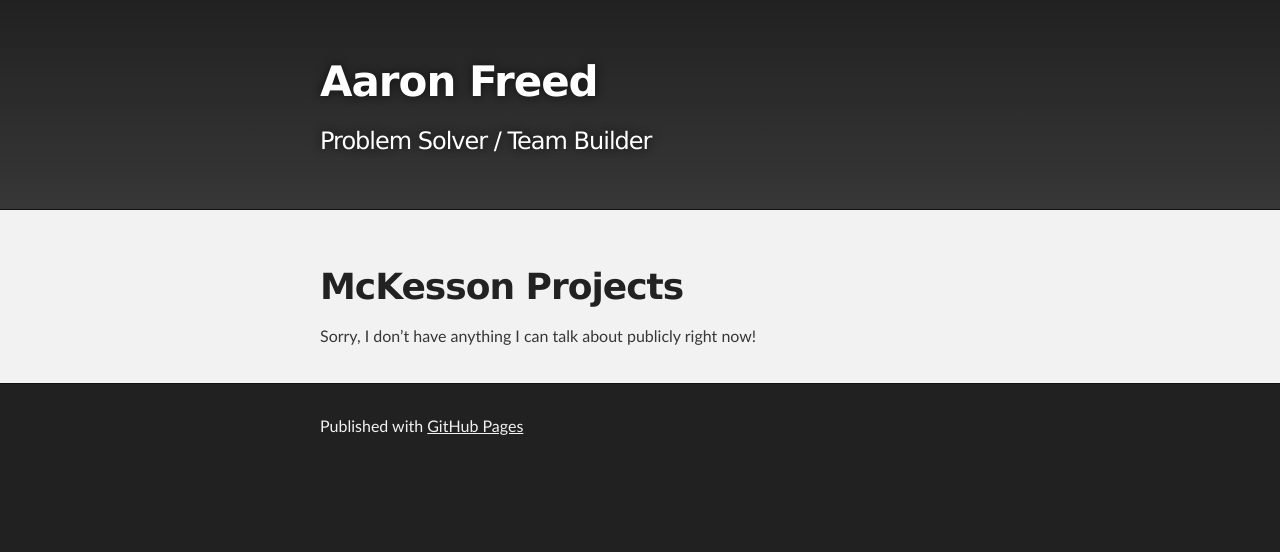
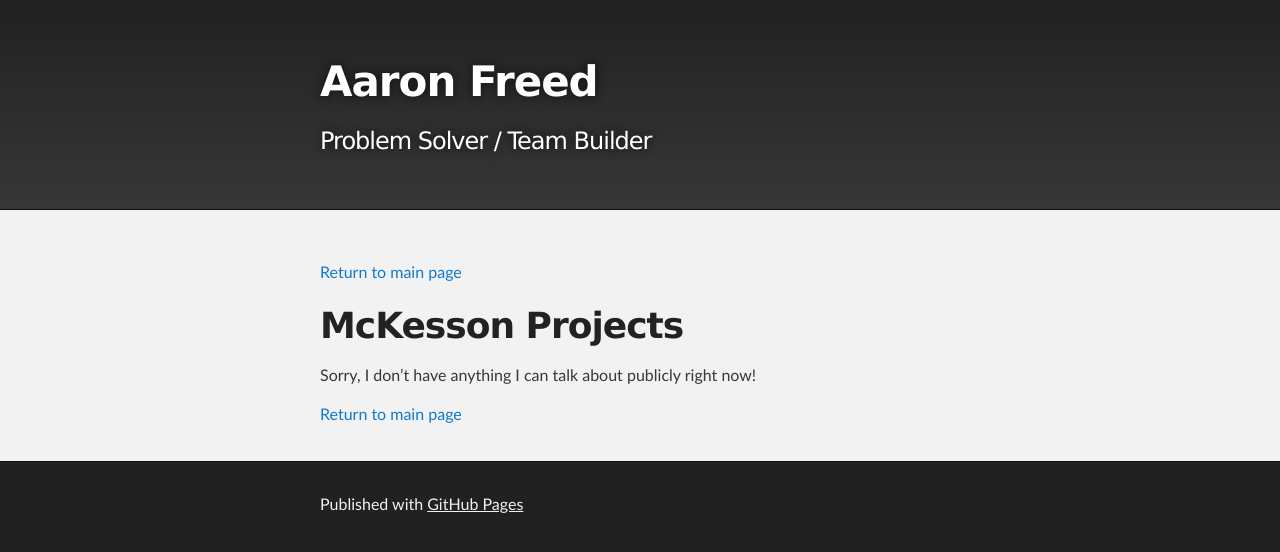
Before and after one commit to aaronfreed42/aaronfreed42.github.io, a Jekyll site: the page built from mckesson/index.md, in a window 1280 px wide. Shown: the top 552 px of the page. Built offline with Jekyll 4.4.1, drawn with Linux system fonts in a browser that asks for light colours; our own code applies the rules of GitHub Pages for plain Markdown files.

Commit message:
Update index.md

```diff
--- a/mckesson/index.md
+++ b/mckesson/index.md
@@ -1,6 +1,9 @@
 ---
 layout: default
 ---
+[Return to main page](https://aaronfreed42.github.io/)
 # McKesson Projects
 
 Sorry, I don't have anything I can talk about publicly right now!
+
+[Return to main page](https://aaronfreed42.github.io/)
```
